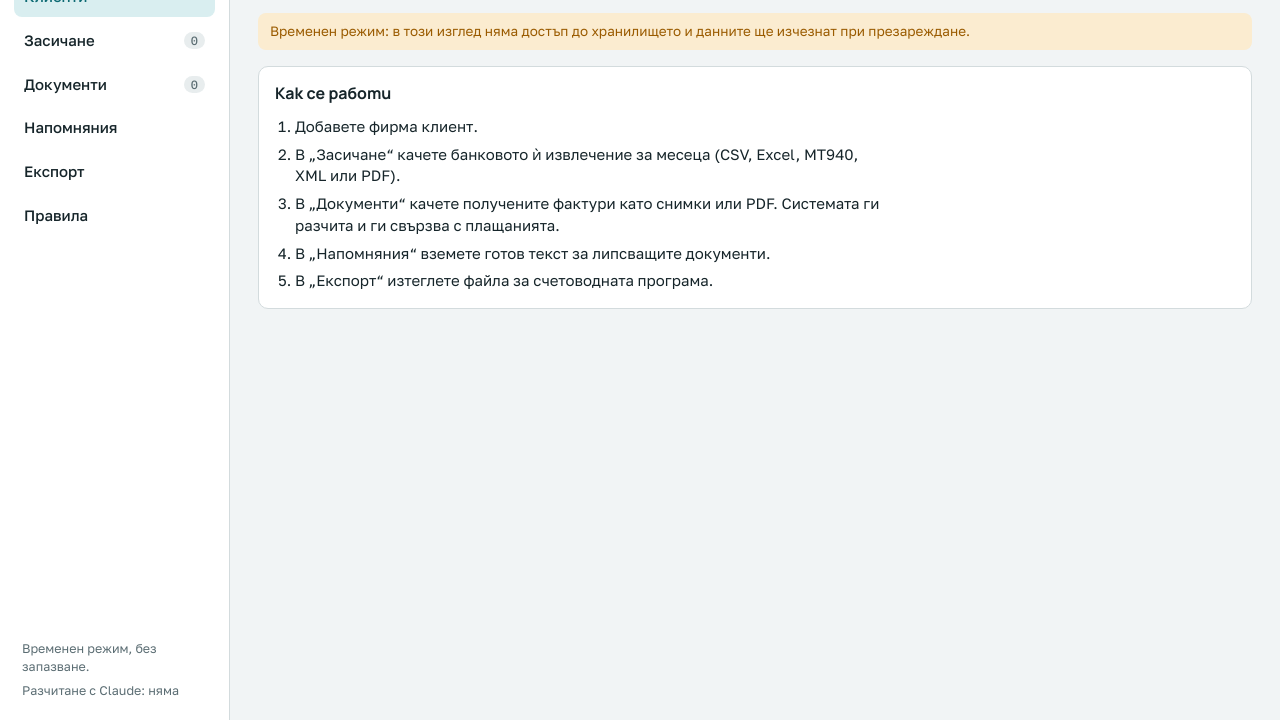
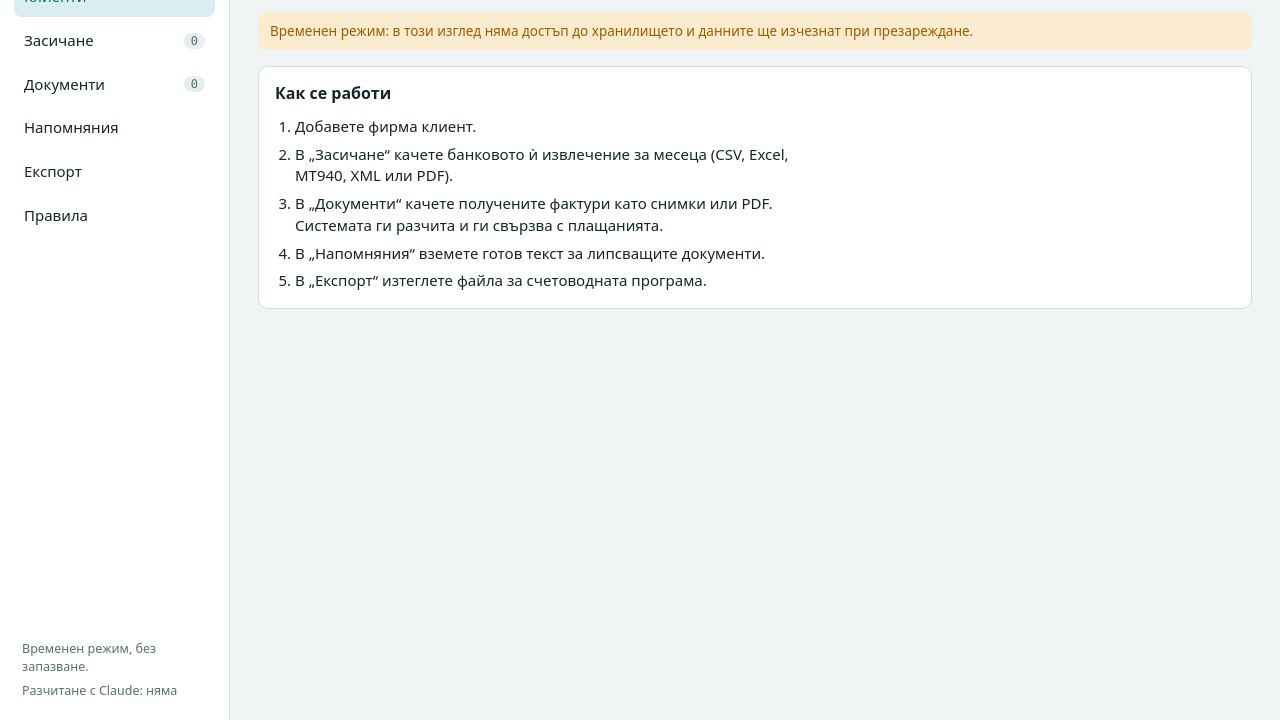
Before and after one commit to kostovfilms/finbridge, a website: page public/index.html in a window 1280 px wide. Shown: the part 80-800 px from the top of the page. Drawn offline with Linux system fonts and the light colour scheme.

Commit message:
CSP с nonce вместо 'unsafe-inline' за скриптове; системни шрифтове вместо Google Fonts
Co-Authored-By: Claude Fable 5.2 <noreply@anthropic.com>
Claude-Session: https://claude.ai/code/session_019AHSnJizyKh64RVFwtpnLp

```diff
--- a/public/index.html
+++ b/public/index.html
@@ -4,9 +4,6 @@
 <meta charset="utf-8">
 <meta name="viewport" content="width=device-width, initial-scale=1">
 <title>FinBridge</title>
-<link rel="preconnect" href="https://fonts.googleapis.com">
-<link rel="preconnect" href="https://fonts.gstatic.com" crossorigin>
-<link href="https://fonts.googleapis.com/css2?family=Golos+Text:wght@400;500;600&family=IBM+Plex+Mono:wght@400;500&family=Manrope:wght@600;700;800&display=swap" rel="stylesheet">
 <style>
 /* Layout idea: fixed left rail for the five work steps, one dense working surface on the right; state is carried by pills and a left stripe on rows. */
 :root{
@@ -16,9 +13,9 @@
   --good:#1d7a46; --good-soft:#dcf1e4;
   --warn:#9a5b00; --warn-soft:#fbecd0;
   --crit:#b3261e; --crit-soft:#fbe0de;
-  --font-display:"Manrope","Segoe UI",Arial,sans-serif;
-  --font-body:"Golos Text","Segoe UI",Arial,sans-serif;
-  --font-mono:"IBM Plex Mono",Consolas,monospace;
+  --font-display:system-ui,-apple-system,"Segoe UI",Roboto,"Helvetica Neue",Arial,sans-serif;
+  --font-body:system-ui,-apple-system,"Segoe UI",Roboto,"Helvetica Neue",Arial,sans-serif;
+  --font-mono:ui-monospace,"SF Mono",Menlo,Consolas,"Liberation Mono",monospace;
 }
 @media (prefers-color-scheme: dark){
   :root:not([data-theme="light"]){
--- a/server.js
+++ b/server.js
@@ -50,7 +50,7 @@ const sha = s => crypto.createHash('sha256').update(s).digest('hex');
 class HttpError extends Error { constructor(status, code, message){ super(message || code); this.status = status; this.code = code; } }
 const bad = (status, code, message) => { throw new HttpError(status, code, message); };
 const SEC = { 'X-Content-Type-Options': 'nosniff', 'X-Frame-Options': 'DENY', 'Referrer-Policy': 'no-referrer', 'Permissions-Policy': 'camera=(self), microphone=(), geolocation=(), payment=()', 'Cross-Origin-Opener-Policy': 'same-origin' };
-const CSP = "default-src 'self'; script-src 'self' 'unsafe-inline'; style-src 'self' 'unsafe-inline' https://fonts.googleapis.com; font-src https://fonts.gstatic.com; img-src 'self' data: blob:; worker-src 'self' blob:; connect-src 'self'; frame-ancestors 'none'; base-uri 'none'; form-action 'self'";
+const CSP = "default-src 'self'; script-src 'self' 'nonce-{{NONCE}}'; style-src 'self' 'unsafe-inline'; font-src 'self'; object-src 'none'; img-src 'self' data: blob:; worker-src 'self' blob:; connect-src 'self'; frame-ancestors 'none'; base-uri 'none'; form-action 'self'";
 function send(res, status, body, headers){
   const h = Object.assign({}, SEC, headers);
   if (body != null && typeof body === 'object' && !Buffer.isBuffer(body)){ body = JSON.stringify(body); h['Content-Type'] = 'application/json; charset=utf-8'; h['Cache-Control'] = 'no-store'; }
@@ -213,8 +213,9 @@ async function askClaude(prompt, images){
 }
 
 /* ---------- pages ---------- */
-const page = f => fs.readFileSync(path.join(PUB, f), 'utf8');
-const html = (res, body, status) => send(res, status || 200, body, { 'Content-Type': 'text/html; charset=utf-8', 'Content-Security-Policy': CSP, 'Cache-Control': 'no-store' });
+/* Вграденият скрипт на страницата получава еднократен nonce; всеки друг вграден скрипт се спира от CSP. */
+const page = f => fs.readFileSync(path.join(PUB, f), 'utf8').replace(/<script>/g, '<script nonce="{{NONCE}}">');
+const html = (res, body, status) => { const n = rid(16); return send(res, status || 200, String(body).split('{{NONCE}}').join(n), { 'Content-Type': 'text/html; charset=utf-8', 'Content-Security-Policy': CSP.replace('{{NONCE}}', n), 'Cache-Control': 'no-store' }) };
 const STATIC = { '/manifest.webmanifest': 'application/manifest+json', '/icon.svg': 'image/svg+xml', '/shim.js': 'text/javascript', '/vendor/pdf.min.js': 'text/javascript', '/vendor/pdf.worker.min.js': 'text/javascript' };
 const money = n => Math.abs(n).toFixed(2).replace('.', ',').replace(/\B(?=(\d{3})+(?!\d))/g, ' ');
 function portalPage(firm){
@@ -733,7 +734,7 @@ async function handle(req, res){
   if (m === 'GET' && (p === '/' || p === '/index.html')){
     if (!user) return send(res, 302, '', { Location: '/login' });
     if (user.firm_id) return html(res, page('company.html'));
-    return html(res, page('index.html').replace('<script>\n/*CORE-START*/', '<script src="/shim.js"></script>\n<script>\n/*CORE-START*/'));
+    return html(res, page('index.html').replace('<script nonce="{{NONCE}}">\n/*CORE-START*/', '<script src="/shim.js"></script>\n<script nonce="{{NONCE}}">\n/*CORE-START*/'));
   }
   if (m === 'GET' && p === '/company') return user ? html(res, page('company.html')) : send(res, 302, '', { Location: '/login' });
   if (m === 'GET' && p === '/reset') return html(res, page('login.html').replace('{{SIGNUP}}', 'hidden'));
```
Also changed, not shown: test/audit.test.js (+1 -1 lines), test/e2e-xss.js (+1 -1 lines).
